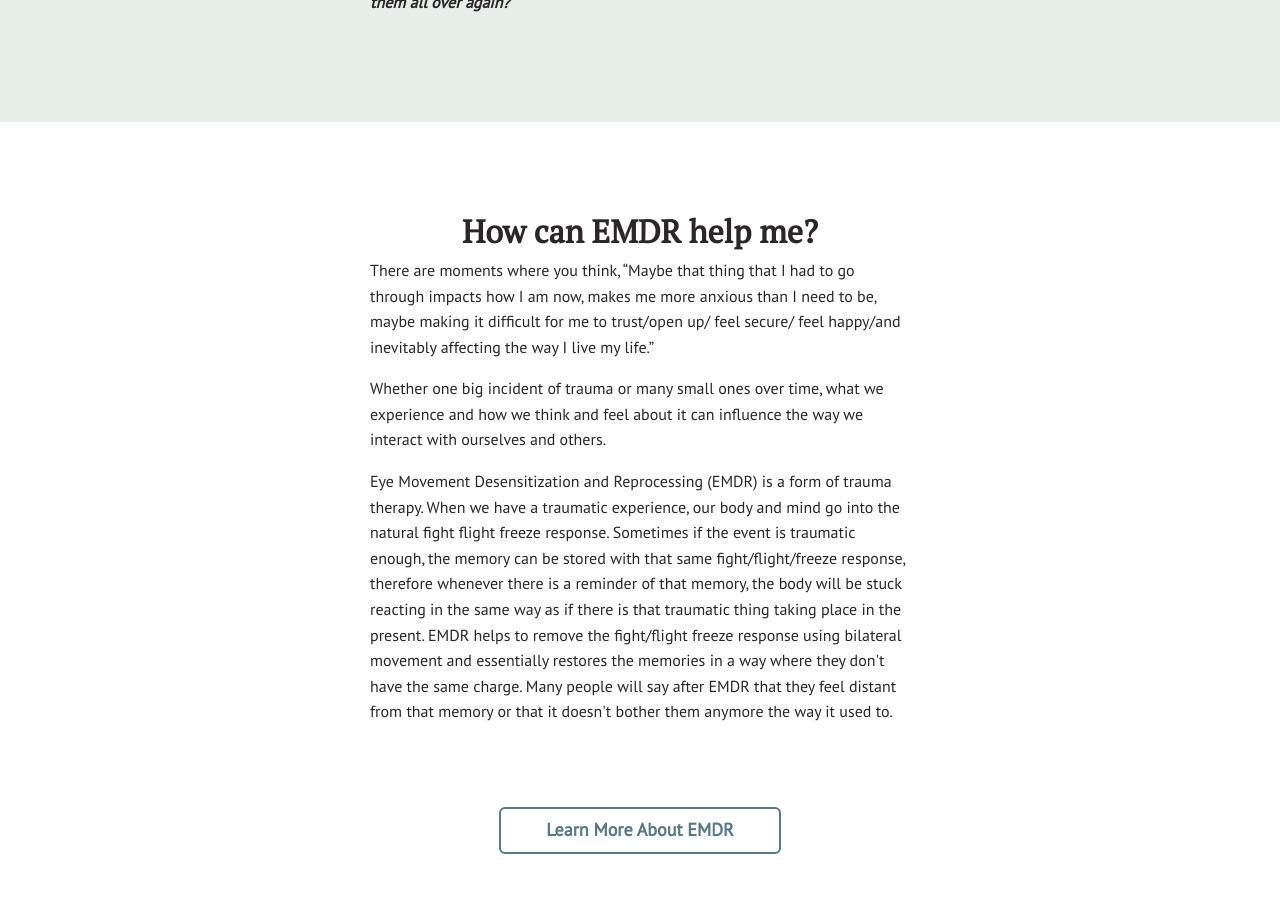
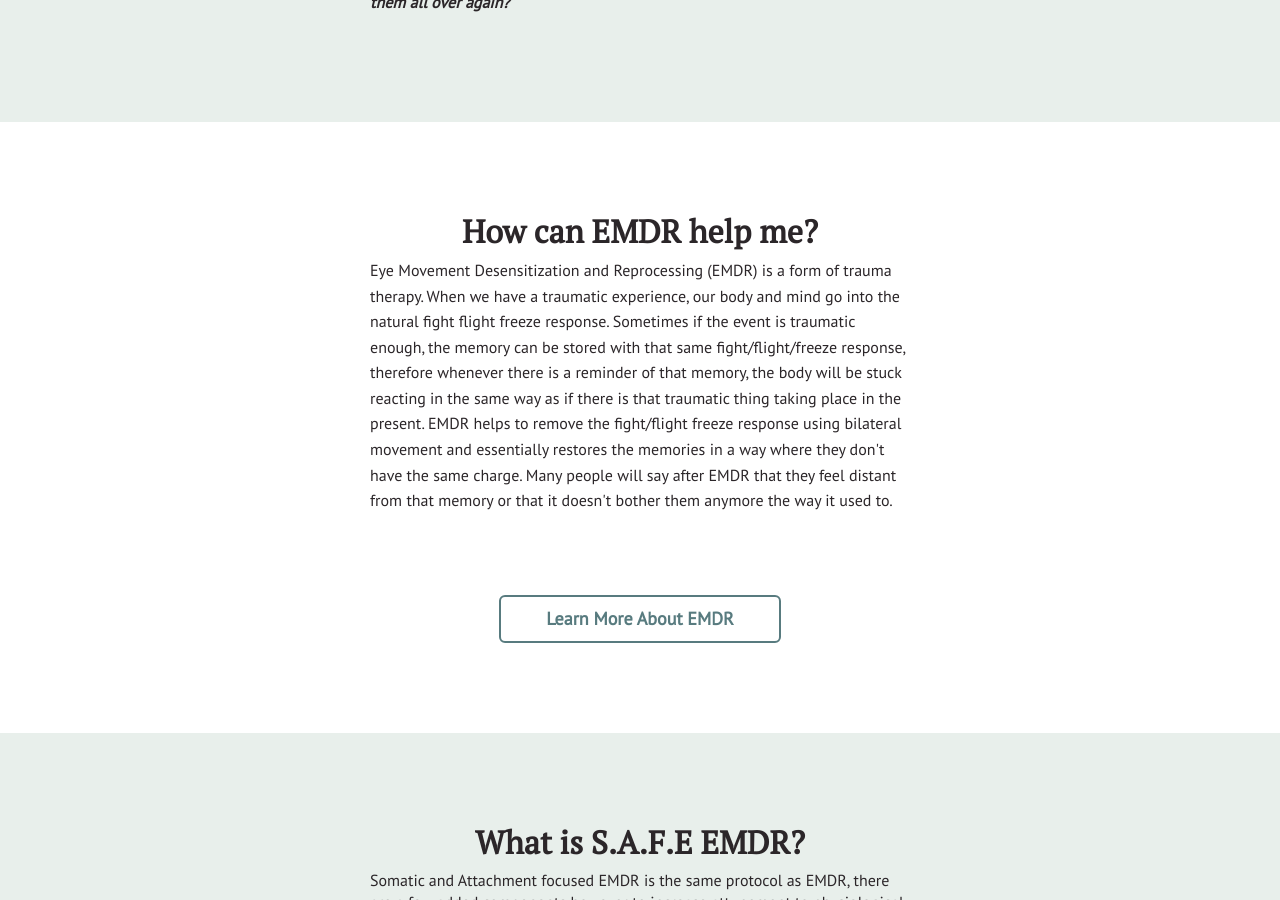
Before and after one commit to NickArrasate/perceptivecounseling, a Jekyll site: the page built from emdr.md, in a window 1280 px wide and 900 px high, scrolled down 714 px. Built offline with Jekyll 4.4.1, drawn with Linux system fonts in a browser that asks for light colours; nearby versions of some CDN libraries.

Commit message:
[HT] Edited item: content/_sections/emdr-3-content.html

```diff
--- a/content/_sections/emdr-3-content.html
+++ b/content/_sections/emdr-3-content.html
@@ -30,8 +30,6 @@ cta:
 ---
 <div class="d-flex align-items-center justify-content-around row">
 <div class="col-sm-10 col-md-8 col-lg-6">
-<p>There are moments where you think, &ldquo;Maybe that thing that I had to go through impacts how I am now, makes me more anxious than I need to be, maybe making it difficult for me to trust/open up/ feel secure/ feel happy/and inevitably affecting the way I live my life.&rdquo;</p>
-<p>Whether one big incident of trauma or many small ones over time, what we experience and how we think and feel about it can influence the way we interact with ourselves and others.</p>
 <p>Eye Movement Desensitization and Reprocessing (EMDR) is a form of trauma therapy. When we have a traumatic experience, our body and mind go into the natural fight flight freeze response. Sometimes if the event is traumatic enough, the memory can be stored with that same fight/flight/freeze response, therefore whenever there is a reminder of that memory, the body will be stuck reacting in the same way as if there is that traumatic thing taking place in the present. EMDR helps to remove the fight/flight freeze response using bilateral movement and essentially restores the memories in a way where they don't have the same charge. Many people will say after EMDR that they feel distant from that memory or that it doesn't bother them anymore the way it used to.</p>
 <p>&nbsp;</p>
 </div>
```
